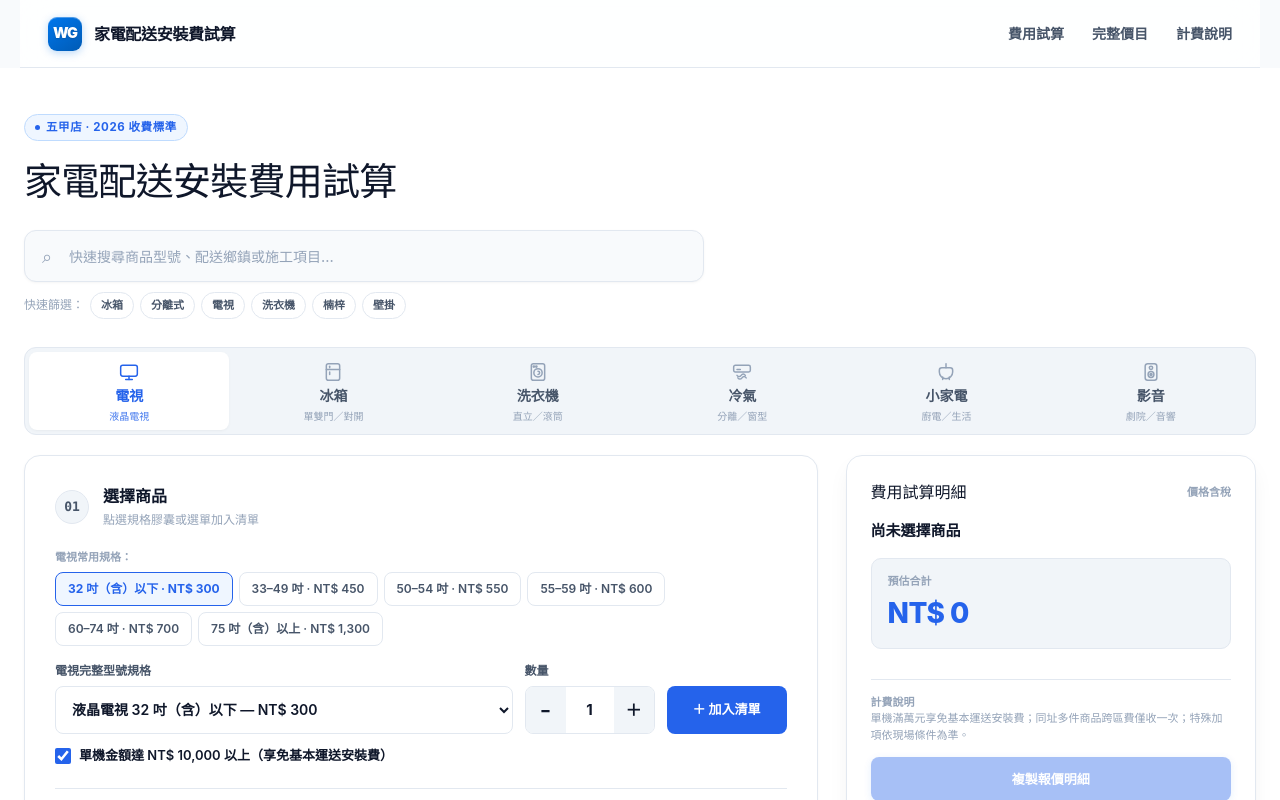
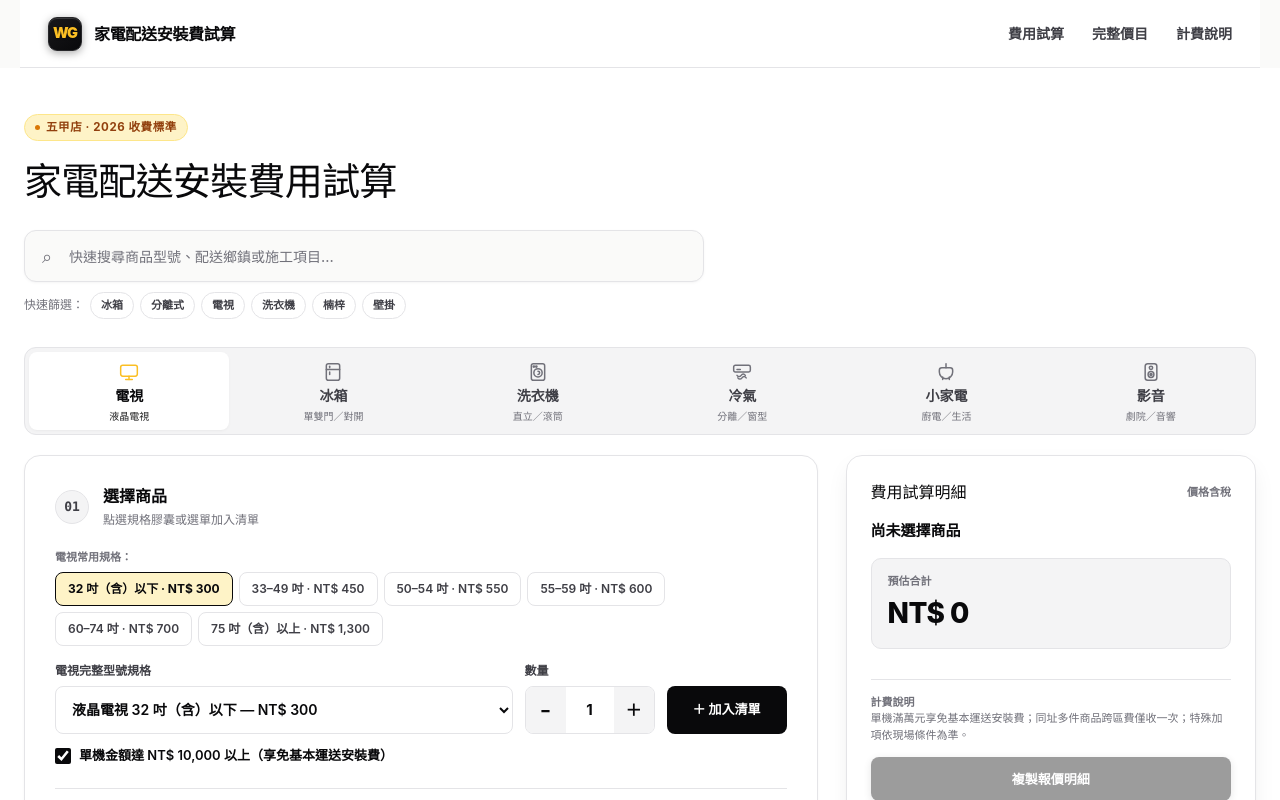
Before and after one commit to lalawgwg99/WGapp, a Next.js app: page / in a window 1280 px wide. Shown: the top 800 px of the page. Built offline with nearby package versions, Linux system fonts and the light colour scheme.

Commit message:
全新升級為黑·黃·綠 (Obsidian, Amber Gold, Emerald) 高質感專業配色

```diff
--- a/app/globals.css
+++ b/app/globals.css
@@ -1,47 +1,67 @@
 @import "tailwindcss";
 
 :root {
-  /* TaiCalc 現代極簡生活決策調色盤 */
-  --bg-app: #f8fafc;
+  /* 高質感 黑·黃·綠 (Obsidian, Amber Gold, Emerald) 專業配色 */
+  --bg-app: #fafaf9;
   --bg-surface: #ffffff;
-  --bg-surface-subtle: #f1f5f9;
-  --bg-surface-hover: #f8fafc;
+  --bg-surface-subtle: #f4f4f5;
+  --bg-surface-hover: #fafafa;
 
-  --text-primary: #0f172a;
-  --text-secondary: #475569;
-  --text-muted: #94a3b8;
+  --text-primary: #09090b;
+  --text-secondary: #3f3f46;
+  --text-muted: #71717a;
 
-  --border-subtle: #e2e8f0;
-  --border-medium: #cbd5e1;
-  --border-focus: #2563eb;
+  --border-subtle: #e4e4e7;
+  --border-medium: #d4d4d8;
+  --border-focus: #09090b;
 
-  --brand-blue: #2563eb;
-  --brand-blue-hover: #1d4ed8;
-  --brand-blue-subtle: #eff6ff;
-  --brand-blue-border: #bfdbfe;
+  /* 黑 (Obsidian Black) - 主題按鈕與核心錨點 */
+  --theme-black: #09090b;
+  --theme-black-hover: #18181b;
+  --theme-black-subtle: #f4f4f5;
 
-  --accent-orange: #ea580c;
-  --accent-orange-subtle: #fff7ed;
+  /* 黃 (Amber Gold) - 品牌亮點、焦點、醒目標籤 */
+  --brand-yellow: #d97706;
+  --brand-yellow-light: #fbbf24;
+  --brand-yellow-subtle: #fef3c7;
+  --brand-yellow-border: #fde68a;
+  --brand-yellow-text: #92400e;
 
-  --success-green: #10b981;
+  /* 綠 (Emerald Green) - 滿萬免運、折扣優惠、完成狀態 */
+  --brand-green: #059669;
+  --brand-green-light: #10b981;
+  --brand-green-subtle: #ecfdf5;
+  --brand-green-border: #a7f3d0;
+  --brand-green-text: #065f46;
+
+  /* 主題映射 */
+  --brand-blue: #09090b;
+  --brand-blue-hover: #18181b;
+  --brand-blue-subtle: #fef3c7;
+  --brand-blue-border: #fde68a;
+
+  --accent-orange: #d97706;
+  --accent-orange-subtle: #fef3c7;
+
+  --success-green: #059669;
   --success-green-subtle: #ecfdf5;
-  --success-green-text: #047857;
+  --success-green-text: #065f46;
 
   --shadow-sm: 0 1px 3px 0 rgb(0 0 0 / 0.04), 0 1px 2px -1px rgb(0 0 0 / 0.02);
-  --shadow-md: 0 4px 6px -1px rgb(0 0 0 / 0.05), 0 2px 4px -2px rgb(0 0 0 / 0.03);
-  --shadow-lg: 0 10px 25px -4px rgb(0 0 0 / 0.06), 0 4px 6px -2px rgb(0 0 0 / 0.04);
-  --shadow-xl: 0 20px 35px -5px rgb(0 0 0 / 0.08), 0 8px 10px -6px rgb(0 0 0 / 0.04);
+  --shadow-md: 0 4px 6px -1px rgb(0 0 0 / 0.06), 0 2px 4px -2px rgb(0 0 0 / 0.03);
+  --shadow-lg: 0 10px 25px -4px rgb(0 0 0 / 0.08), 0 4px 6px -2px rgb(0 0 0 / 0.04);
+  --shadow-xl: 0 20px 35px -5px rgb(0 0 0 / 0.12), 0 8px 10px -6px rgb(0 0 0 / 0.05);
 
   /* 相容舊版變數 */
-  --ink: #0f172a;
-  --teal: #2563eb;
-  --teal-2: #1d4ed8;
-  --mint: #eff6ff;
-  --cream: #f8fafc;
+  --ink: #09090b;
+  --teal: #09090b;
+  --teal-2: #18181b;
+  --mint: #ecfdf5;
+  --cream: #fafaf9;
   --paper: #ffffff;
-  --orange: #ea580c;
-  --line: #e2e8f0;
-  --muted: #64748b;
+  --orange: #d97706;
+  --line: #e4e4e7;
+  --muted: #71717a;
 }
 
 * { box-sizing: border-box; }
@@ -61,12 +81,12 @@ main { width: 100%; overflow-x: clip; }
 /* 頂部 Toast 提示 */
 .toast-pill {
   position: fixed; z-index: 100; top: 24px; left: 50%; transform: translateX(-50%);
-  background: var(--text-primary); color: white; border-radius: 999px; padding: 10px 20px;
+  background: var(--theme-black); color: white; border-radius: 999px; padding: 10px 20px;
   display: flex; align-items: center; gap: 14px; box-shadow: var(--shadow-xl);
   font-size: 13px; font-weight: 600; animation: toastIn .22s cubic-bezier(0.16, 1, 0.3, 1);
-  border: 1px solid rgba(255,255,255,0.1);
+  border: 1px solid rgba(255,255,255,0.15);
 }
-.toast-pill a { color: #60a5fa; font-weight: 700; text-decoration: underline; }
+.toast-pill a { color: var(--brand-yellow-light); font-weight: 700; text-decoration: underline; }
 @keyframes toastIn {
   from { opacity: 0; transform: translate(-50%, -10px); }
   to { opacity: 1; transform: translate(-50%, 0); }
@@ -82,7 +102,7 @@ main { width: 100%; overflow-x: clip; }
   align-items: center;
   justify-content: space-between;
   border-bottom: 1px solid var(--border-subtle);
-  background: rgba(255, 255, 255, 0.85);
+  background: rgba(255, 255, 255, 0.9);
   backdrop-filter: blur(16px);
   position: sticky;
   top: 0;
@@ -91,43 +111,44 @@ main { width: 100%; overflow-x: clip; }
 .brand { display: flex; align-items: center; gap: 12px; font-weight: 700; font-size: 16px; letter-spacing: -0.02em; }
 .brand-icon-squircle {
   width: 34px; height: 34px; display: grid; place-items: center;
-  background: linear-gradient(145deg, #0077ed 0%, #005bb5 100%);
-  color: white; border-radius: 9px;
-  box-shadow: 0 2px 8px rgba(0, 113, 227, 0.28), inset 0 1px 0 rgba(255, 255, 255, 0.3);
+  background: linear-gradient(145deg, #18181b 0%, #09090b 100%);
+  color: #fbbf24; border-radius: 9px;
+  box-shadow: 0 2px 8px rgba(0, 0, 0, 0.35), inset 0 1px 0 rgba(255, 255, 255, 0.15);
+  border: 1px solid #27272a;
   flex: 0 0 auto; user-select: none;
 }
 .wg-logo-text {
   font-family: -apple-system, BlinkMacSystemFont, "SF Pro Display", "SF Pro Text", system-ui, sans-serif;
   font-weight: 900; font-size: 14.5px; letter-spacing: -0.06em; line-height: 1;
-  color: #ffffff; text-shadow: 0 1px 2px rgba(0, 0, 0, 0.15);
+  color: #fbbf24; text-shadow: 0 1px 2px rgba(0, 0, 0, 0.5);
 }
 .site-header nav { display: flex; gap: 28px; font-size: 14px; font-weight: 600; color: var(--text-secondary); }
 .site-header nav a { transition: color .15s ease; }
-.site-header nav a:hover { color: var(--brand-blue); }
+.site-header nav a:hover { color: var(--brand-yellow); }
 
 .eyebrow {
   display: inline-flex;
   align-items: center;
   gap: 6px;
-  background: var(--brand-blue-subtle);
-  color: var(--brand-blue);
+  background: #fef3c7;
+  color: #92400e;
   font-size: 11.5px;
   font-weight: 700;
   letter-spacing: 0.05em;
   padding: 4px 10px;
   border-radius: 999px;
   margin: 0 0 12px;
-  border: 1px solid var(--brand-blue-border);
+  border: 1px solid #fde68a;
 }
 .eyebrow span {
   width: 5px;
   height: 5px;
   border-radius: 50%;
-  background: var(--brand-blue);
+  background: #d97706;
   display: inline-block;
 }
 
-/* 分類 Segmented Tabs (含 TaiCalc 質感向量圖標) */
+/* 分類 Segmented Tabs (黑黃綠質感) */
 .category-tabs {
   max-width: 1240px; margin: 24px auto 20px; display: grid; grid-template-columns: repeat(6, 1fr);
   background: var(--bg-surface-subtle); border-radius: 12px; padding: 4px; gap: 4px; border: 1px solid var(--border-subtle);
@@ -146,11 +167,11 @@ main { width: 100%; overflow-x: clip; }
 .category-tab:hover { color: var(--text-primary); }
 .category-tab:hover .tab-icon-wrap { color: var(--text-primary); }
 .category-tab.active {
-  background: var(--bg-surface); color: var(--brand-blue);
-  box-shadow: var(--shadow-sm);
+  background: #09090b; color: #ffffff;
+  box-shadow: 0 2px 6px rgba(0, 0, 0, 0.15);
 }
-.category-tab.active .tab-icon-wrap { color: var(--brand-blue); }
-.category-tab.active small { color: var(--brand-blue); opacity: .85; }
+.category-tab.active .tab-icon-wrap { color: #fbbf24; }
+.category-tab.active small { color: #fde68a; opacity: .9; }
 
 /* 試算器 Grid 佈局 */
 .calculator-grid { max-width: 1240px; margin: 0 auto; display: grid; grid-template-columns: minmax(0, 1.45fr) minmax(330px, 0.75fr); gap: 28px; align-items: start; }
@@ -413,8 +434,8 @@ main { width: 100%; overflow-x: clip; }
 .estimate-actions button {
   min-height: 44px; border-radius: 8px; font-size: 13px; font-weight: 700; cursor: pointer; transition: all .15s ease;
 }
-.estimate-actions .copy-quote { background: var(--brand-blue); color: white; border: 0; box-shadow: 0 2px 8px rgba(0, 113, 227, 0.25); }
-.estimate-actions .copy-quote:hover { background: var(--brand-blue-hover); }
+.estimate-actions .copy-quote { background: #09090b; color: #ffffff; border: 0; box-shadow: 0 2px 8px rgba(0, 0, 0, 0.25); }
+.estimate-actions .copy-quote:hover { background: #18181b; }
 .estimate-actions .copy-quote:disabled { opacity: .4; cursor: not-allowed; }
 .estimate-actions button:not(.copy-quote) { background: transparent; border: 1px solid var(--border-subtle); color: var(--text-secondary); }
 .estimate-actions button:not(.copy-quote):hover { background: var(--bg-surface-subtle); color: var(--text-primary); }
@@ -692,13 +713,13 @@ footer a:hover { color: var(--brand-blue); }
     position: fixed; z-index: 30; left: 12px; right: 12px;
     bottom: max(12px, env(safe-area-inset-bottom, 12px)); height: 60px;
     display: grid; grid-template-columns: auto 1fr auto; align-items: center; gap: 12px;
-    padding: 0 16px; border-radius: 12px; background: var(--text-primary); color: white;
-    box-shadow: var(--shadow-xl);
+    padding: 0 16px; border-radius: 12px; background: #09090b; color: white;
+    box-shadow: var(--shadow-xl); border: 1px solid #27272a;
   }
-  .mobile-total span { font-size: 11px; font-weight: 700; opacity: .8; }
-  .mobile-total b { font-size: 18px; font-weight: 800; color: #60a5fa; text-align: right; }
-  .mobile-total b small { display: block; margin-top: 1px; font-size: 9px; }
-  .mobile-total em { font-size: 11px; font-style: normal; font-weight: 700; color: #93c5fd; }
+  .mobile-total span { font-size: 11px; font-weight: 700; opacity: .85; color: #e4e4e7; }
+  .mobile-total b { font-size: 18px; font-weight: 800; color: #fbbf24; text-align: right; }
+  .mobile-total b small { display: block; margin-top: 1px; font-size: 9px; color: #fde68a; }
+  .mobile-total em { font-size: 11px; font-style: normal; font-weight: 700; color: #34d399; }
 }
 
 @media (prefers-reduced-motion: reduce) {
```
